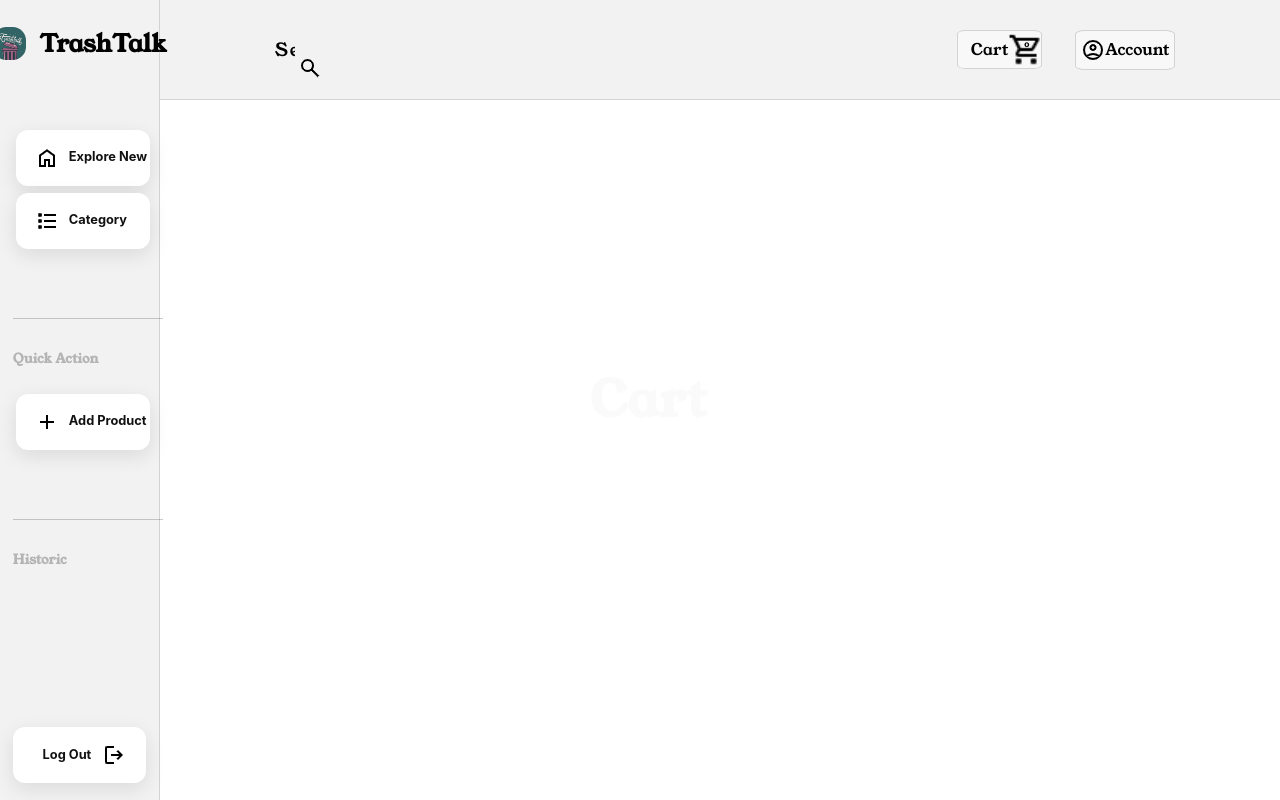
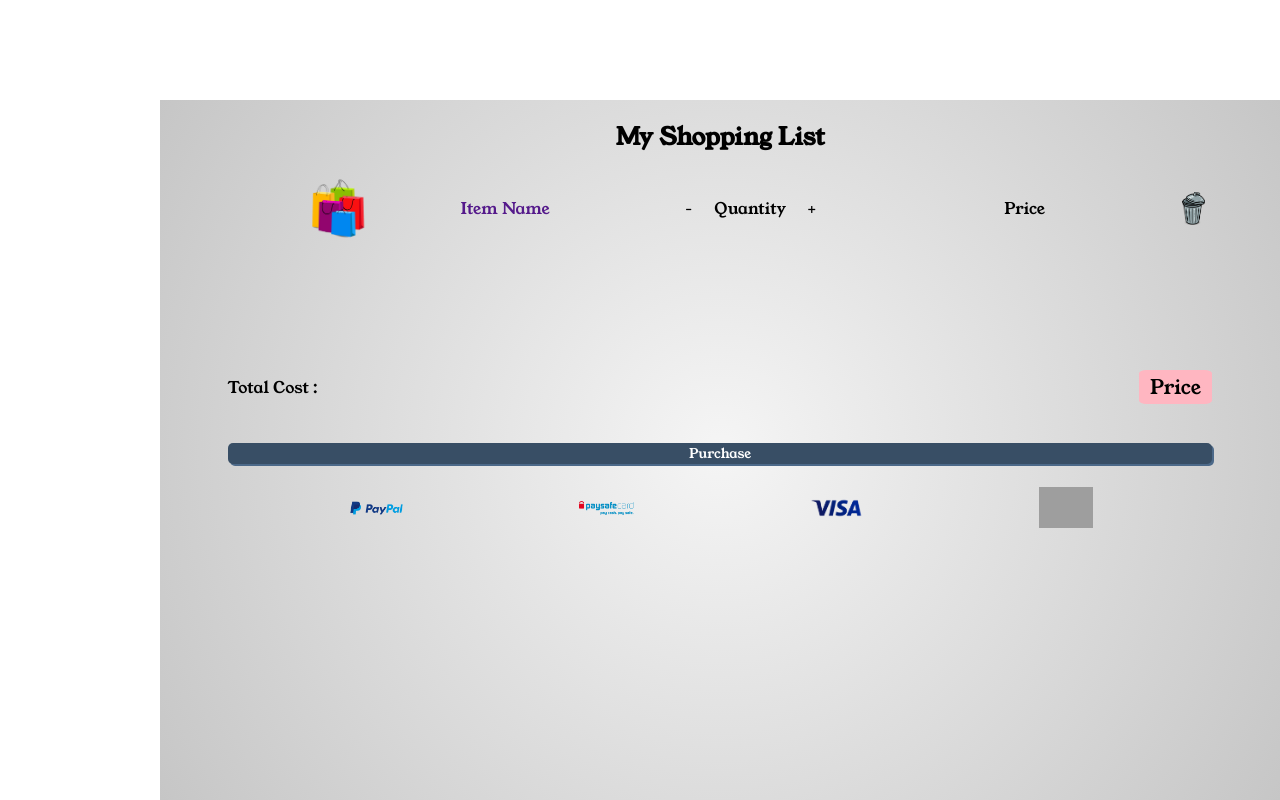
Before and after one commit to Dxvy/TOMATIS-PERROT--NASI-MARTHELY-ymmersionb3, a Flask app: page /cart in a window 1280 px wide. Run offline with Flask 3, Linux system fonts and the light colour scheme; grey boxes are pictures that could not be loaded.

Commit message:
refactor(cart): add html to cart page

```diff
--- a/frontend/component/shop.html
+++ b/frontend/component/shop.html
@@ -42,5 +42,5 @@
     </footer>
 </div>
 </body>
-<script type="text/javascript" src="../../frontend/index.js"></script>
+<script type="text/javascript" src="../static/index.js"></script>
 </html>
--- a/frontend/templates/cart_page.jinja
+++ b/frontend/templates/cart_page.jinja
@@ -1,5 +1,46 @@
-{% extends 'base.jinja' %}
+<!DOCTYPE html>
+<html lang="en">
+<head>
+    <meta charset="UTF-8">
+    <title>Title</title>
+    <link rel="stylesheet" href="../static/index.css">
+</head>
+<body>
+<div class="shopping">
+<h2>My Shopping List</h2>
+    <p class="empty">Your inventory is empty</p>
+    <div class="shopping-product">
+        <a href="">
+            <img src="../static/images/Shopping-PNG-Photos.png" alt="">
+            <p>Item Name</p>
+        </a>
+        <div class="quantity">
+            <button>-</button>
+            <p>Quantity</p>
+            <button>+</button>
+        </div>
+        <p>Price</p>
+        <button>
+            <img src="../static/images/Logo-bin.png" alt="">
+        </button>
+    </div>
 
-{% block content %}
-    <h1>Cart</h1>
-{% endblock %}
+    <div class="total">
+        <p>Total Cost : </p>
+        <p class="price-total">Price</p>
+    </div>
+    <button class="purchase">Purchase</button>
+    <div class="facturation-address">
+        <input type="text" placeholder="Enter your adress...">
+<!--        A changer avec le code du sélecteur d'adresse-->
+    </div>
+    <footer>
+        <a href="https://www.paypal.com/signin?returnUri=https%3A%2F%2Fwww.paypal.com%2Fmyaccount%2Fsummary&state="><img src="../static/images/paypal.png" alt=""></a>
+        <a href=""><img src="../static/images/paysafecard.png" alt=""></a>
+        <a href=""><img src="../static/images/visa.png" alt=""></a>
+        <a href=""><img src="../static/images/mastercard.png" alt=""></a>
+    </footer>
+</div>
+</body>
+<script type="text/javascript" src="../../frontend/index.js"></script>
+</html>
```
Also changed, not shown: frontend/static/index.js (renamed from frontend/index.js).
